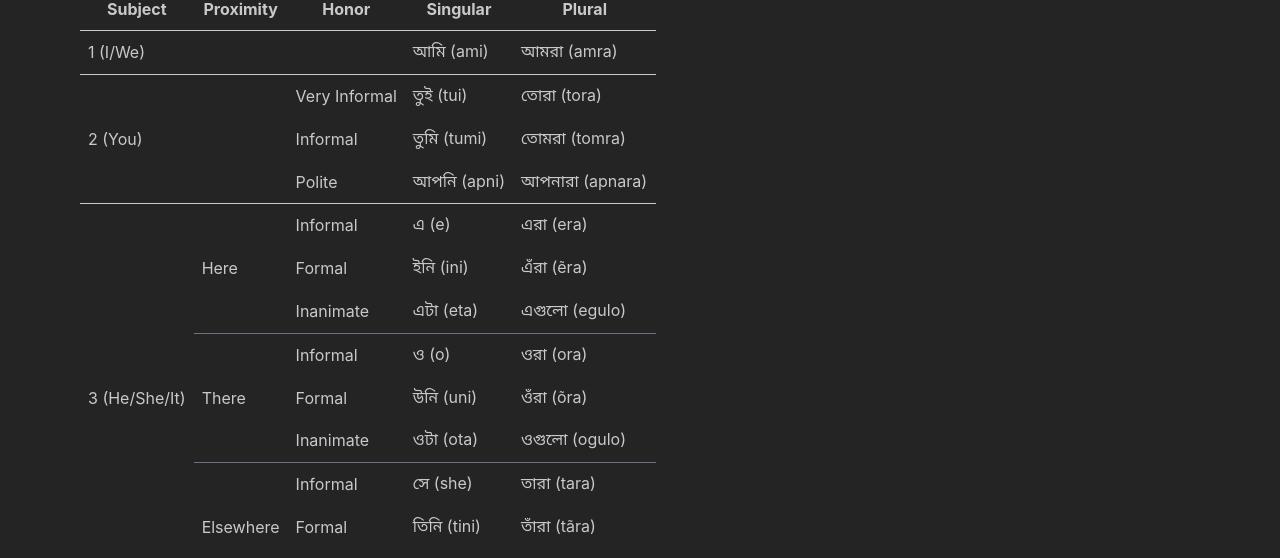
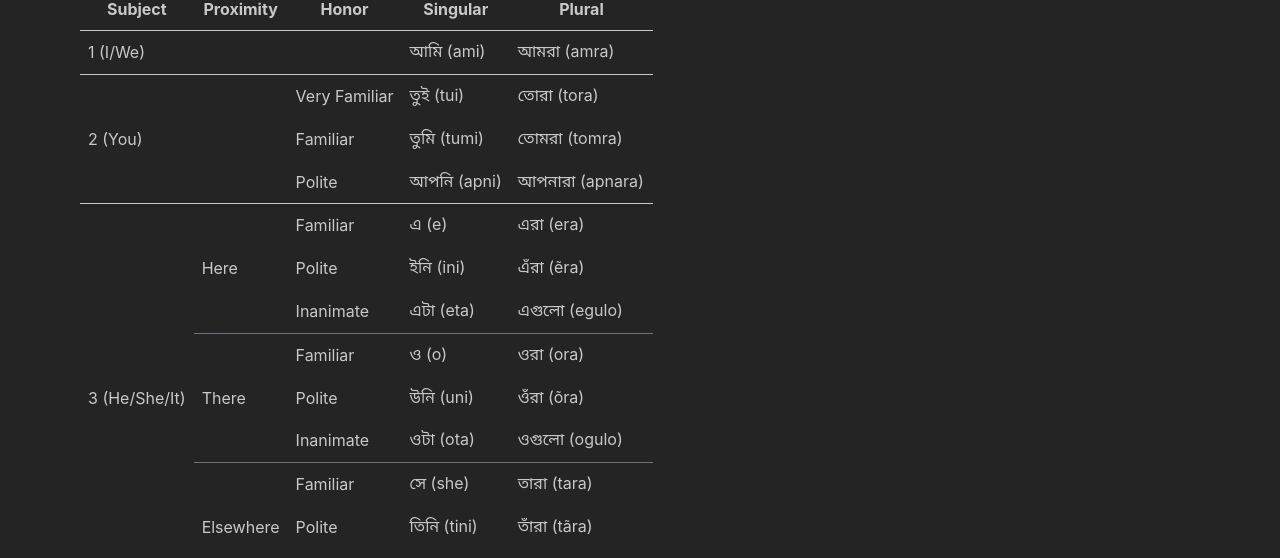
Before and after one commit to tahmid-23/bn-journey, a Next.js app: page /pronouns/nominative in a window 1280 px wide. Shown: the part 378-936 px from the top of the page. Built offline with nearby package versions, Linux system fonts and the light colour scheme.

Commit message:
rename formality

```diff
--- a/src/app/pronouns/nominative/page.tsx
+++ b/src/app/pronouns/nominative/page.tsx
@@ -76,7 +76,7 @@ export default function Page() {
               2 (You)
             </TdCell>
             <TdCell className="border-t border-b" rowSpan={3} />
-            <TdCell className="border-t">Very Informal</TdCell>
+            <TdCell className="border-t">Very Familiar</TdCell>
             <TdCell className="border-t">
               <BNText>তুই</BNText> (tui)
             </TdCell>
@@ -85,7 +85,7 @@ export default function Page() {
             </TdCell>
           </tr>
           <tr>
-            <TdCell>Informal</TdCell>
+            <TdCell>Familiar</TdCell>
             <TdCell>
               <BNText>তুমি</BNText> (tumi)
             </TdCell>
@@ -109,7 +109,7 @@ export default function Page() {
             <TdCell className="border-t border-b border-b-gray-500" rowSpan={3}>
               Here
             </TdCell>
-            <TdCell className="border-t">Informal</TdCell>
+            <TdCell className="border-t">Familiar</TdCell>
             <TdCell className="border-t">
               <BNText>এ</BNText> (e)
             </TdCell>
@@ -118,7 +118,7 @@ export default function Page() {
             </TdCell>
           </tr>
           <tr>
-            <TdCell>Formal</TdCell>
+            <TdCell>Polite</TdCell>
             <TdCell>
               <BNText>ইনি</BNText> (ini)
             </TdCell>
@@ -139,7 +139,7 @@ export default function Page() {
             <TdCell className="border-t border-b border-gray-500" rowSpan={3}>
               There
             </TdCell>
-            <TdCell className="border-t border-gray-500">Informal</TdCell>
+            <TdCell className="border-t border-gray-500">Familiar</TdCell>
             <TdCell className="border-t border-gray-500">
               <BNText>ও</BNText> (o)
             </TdCell>
@@ -148,7 +148,7 @@ export default function Page() {
             </TdCell>
           </tr>
           <tr>
-            <TdCell>Formal</TdCell>
+            <TdCell>Polite</TdCell>
             <TdCell>
               <BNText>উনি</BNText> (uni)
             </TdCell>
@@ -169,7 +169,7 @@ export default function Page() {
             <TdCell className="border-t border-gray-500" rowSpan={3}>
               Elsewhere
             </TdCell>
-            <TdCell className="border-t border-gray-500">Informal</TdCell>
+            <TdCell className="border-t border-gray-500">Familiar</TdCell>
             <TdCell className="border-t border-gray-500">
               <BNText>সে</BNText> (she)
             </TdCell>
@@ -178,7 +178,7 @@ export default function Page() {
             </TdCell>
           </tr>
           <tr>
-            <TdCell>Formal</TdCell>
+            <TdCell>Polite</TdCell>
             <TdCell>
               <BNText>তিনি</BNText> (tini)
             </TdCell>
@@ -201,7 +201,7 @@ export default function Page() {
         Pronouns have a concept of &quot;honor&quot;, which are used to show
         respect.
         <br />
-        The very informal second-person pronouns can also be considered
+        The very familiar second-person pronouns can also be considered
         derogatory.
       </Text>
       <Text>
```
